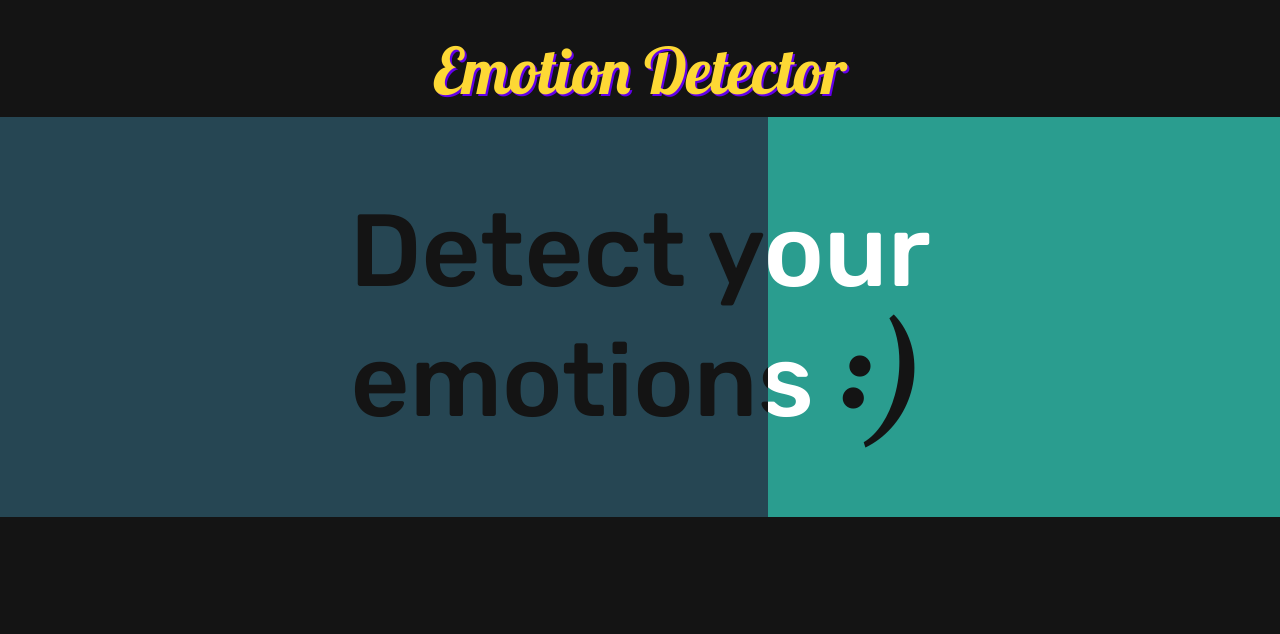
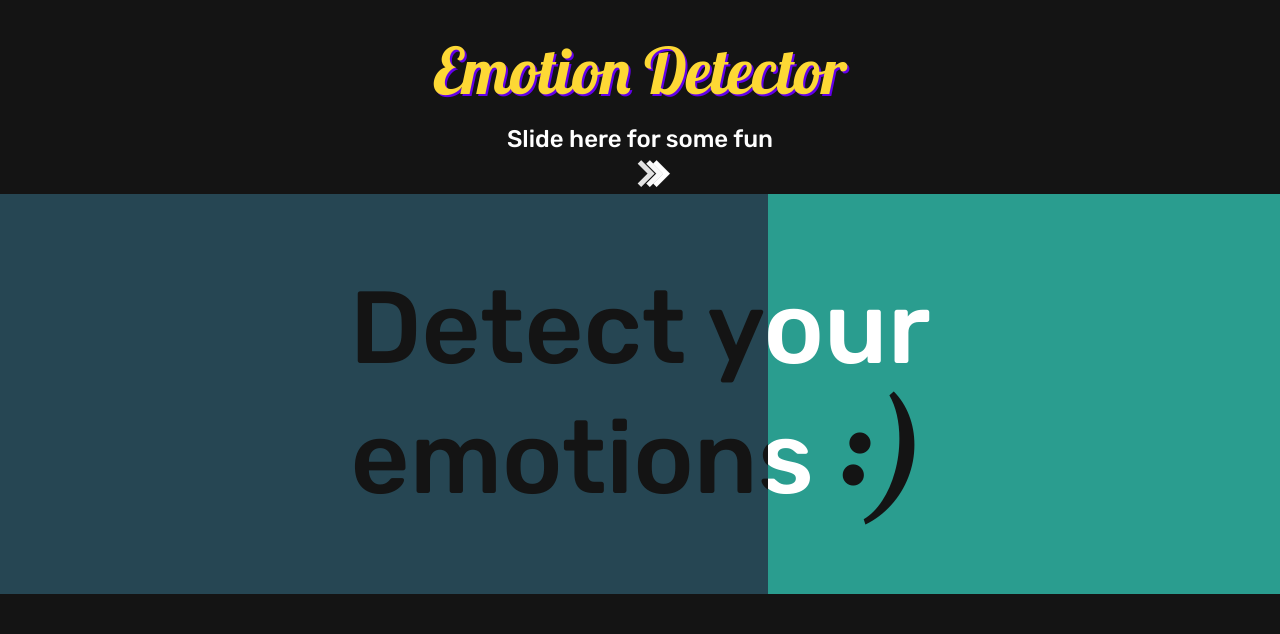
Before and after one commit to aryanace1/EmotionDetector, a Flask app: page / in a window 1280 px wide. Shown: the top 634 px of the page. Run offline with Flask 2, Linux system fonts and the light colour scheme.

Commit message:
Add arrow animation

```diff
--- a/static/css/index.css
+++ b/static/css/index.css
@@ -33,10 +33,64 @@ body {
   text-shadow: 2px 2px var(--blue);
 }
 
+.SubTitle {
+  font-family: "Rubik", sans-serif;
+  font-size: 1.5rem;
+  text-align: center;
+  margin-top: 1rem;
+}
+
+/* Arrow Animation */
+.arrow {
+  /* position: absolute; */
+  /* top: 50%; */
+  /* left: 50%; */
+  /* transform: translate(-50%, -50%); */
+  /* transform: rotate(90deg); */
+  cursor: pointer;
+  margin: 20px;
+  display: flex;
+  justify-content: center;
+  align-items: center;
+}
+
+.arrow span {
+  display: block;
+  width: 1.5vw;
+  height: 1.5vw;
+  border-bottom: 5px solid white;
+  border-right: 5px solid white;
+  transform: rotate(-45deg);
+  margin: -10px;
+  animation: animate 2s infinite;
+}
+
+.arrow span:nth-child(2) {
+  animation-delay: -0.2s;
+}
+
+.arrow span:nth-child(3) {
+  animation-delay: -0.4s;
+}
+
+@keyframes animate {
+  0% {
+    opacity: 0;
+    transform: rotate(-45deg) translate(-20px, -20px);
+  }
+  50% {
+    opacity: 1;
+  }
+  100% {
+    opacity: 0;
+    transform: rotate(-45deg) translate(20px, 20px);
+  }
+}
+
 /* SuperSlider */
 .SuperSlider {
   text-align: center;
-  margin-top: 0px;
+  margin-top: 20px;
 }
 
 .side {
--- a/templates/index.html
+++ b/templates/index.html
@@ -44,7 +44,16 @@
 
   <body>
     <!-- Headings -->
+
     <h1 class="Title">Emotion Detector</h1>
+    <h2 class="SubTitle">Slide here for some fun</h2>
+
+    <div class="arrow">
+      <span></span>
+      <span></span>
+      <span></span>
+    </div>
+
     <div class="SuperSlider">
       <div id="left-side" class="side">
         <h1 class="title">
```
